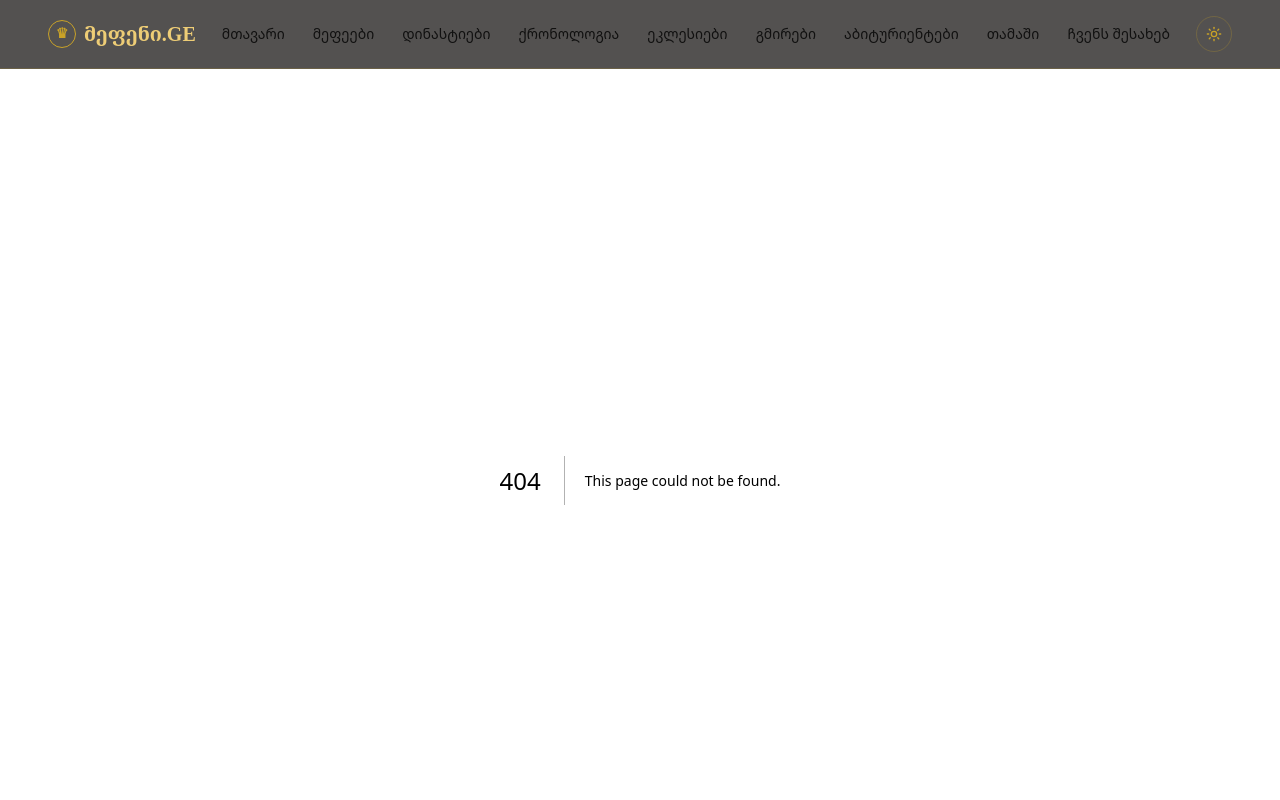
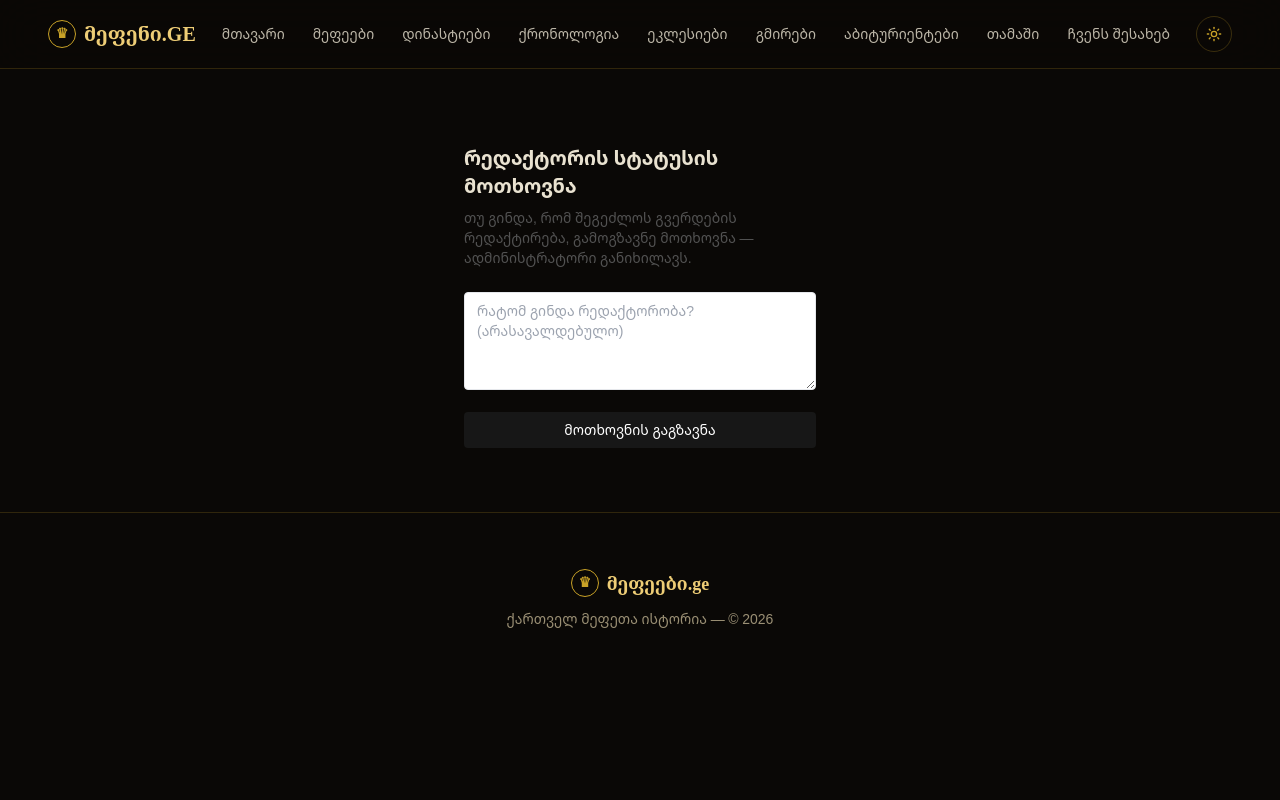
Before and after one commit to chkona/mefeni-com, a Next.js app: page /admin/request-access in a window 1280 px wide. Before the commit this address had no page. Shown: the top 800 px of the page. Built offline with nearby package versions, Linux system fonts and the light colour scheme.

Commit message:
Implement request access page for editors

```diff
--- /dev/null
+++ b/app/admin/request-access/page.tsx
@@ -0,0 +1,47 @@
+"use client";
+
+import { useState } from "react";
+import { requestEditorAccess } from "@/lib/actions/kings";
+
+export default function RequestAccessPage() {
+  const [message, setMessage] = useState("");
+  const [sending, setSending] = useState(false);
+  const [result, setResult] = useState<string | null>(null);
+
+  async function handleSubmit(e: React.FormEvent) {
+    e.preventDefault();
+    setSending(true);
+    const res = await requestEditorAccess(message);
+    setSending(false);
+    setResult(
+      res.error ? res.error : "მოთხოვნა გაიგზავნა. დაელოდეთ დადასტურებას."
+    );
+  }
+
+  return (
+    <div className="mx-auto max-w-sm py-16 px-4">
+      <h1 className="text-xl font-semibold mb-2">რედაქტორის სტატუსის მოთხოვნა</h1>
+      <p className="text-sm text-neutral-600 mb-6">
+        თუ გინდა, რომ შეგეძლოს გვერდების რედაქტირება, გამოგზავნე მოთხოვნა —
+        ადმინისტრატორი განიხილავს.
+      </p>
+      <form onSubmit={handleSubmit} className="space-y-4">
+        <textarea
+          rows={4}
+          placeholder="რატომ გინდა რედაქტორობა? (არასავალდებულო)"
+          value={message}
+          onChange={(e) => setMessage(e.target.value)}
+          className="w-full rounded border px-3 py-2 text-sm"
+        />
+        <button
+          type="submit"
+          disabled={sending}
+          className="w-full rounded bg-neutral-900 text-white py-2 text-sm font-medium disabled:opacity-50"
+        >
+          {sending ? "..." : "მოთხოვნის გაგზავნა"}
+        </button>
+      </form>
+      {result && <p className="mt-4 text-sm">{result}</p>}
+    </div>
+  );
+}
```
